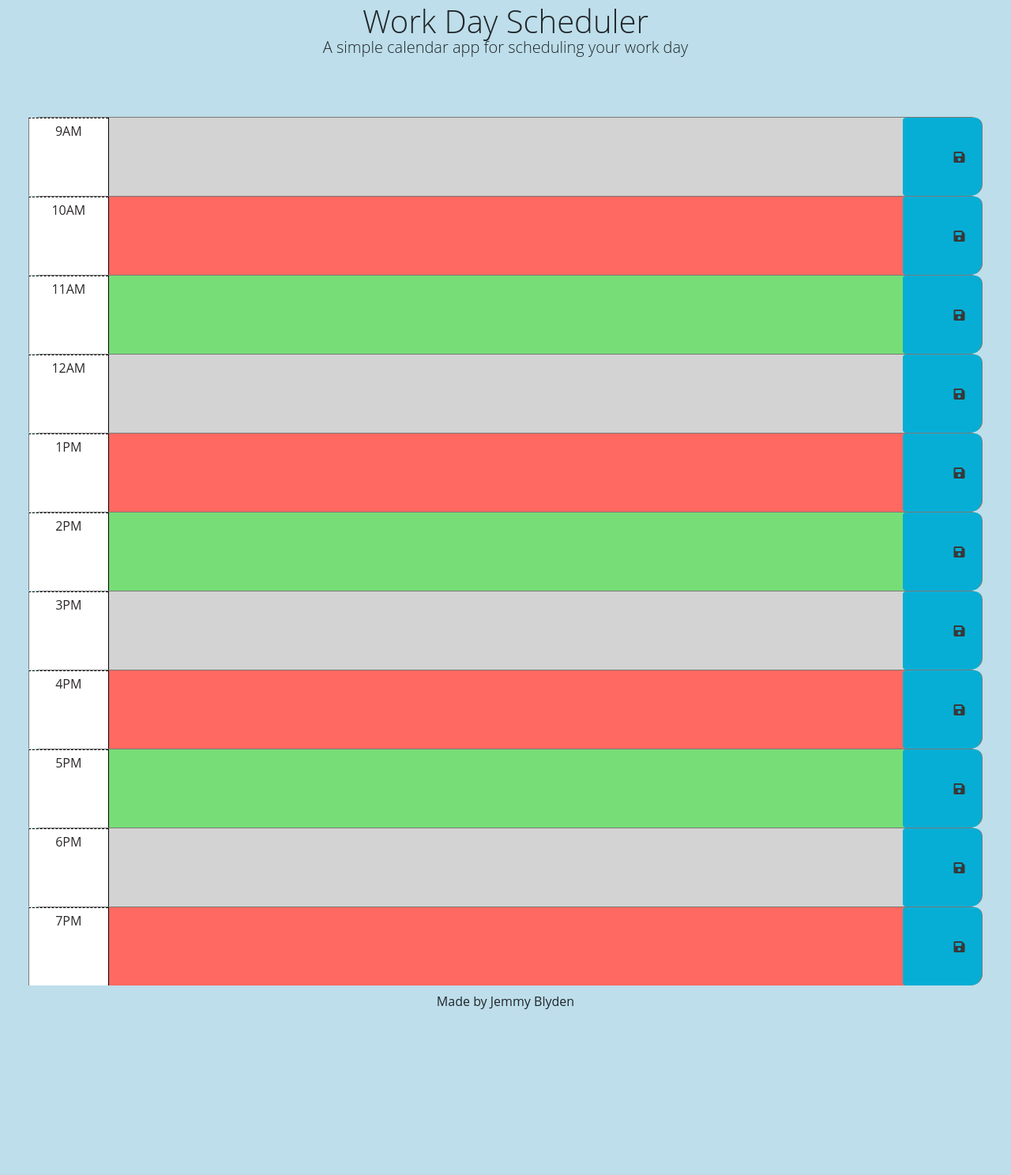
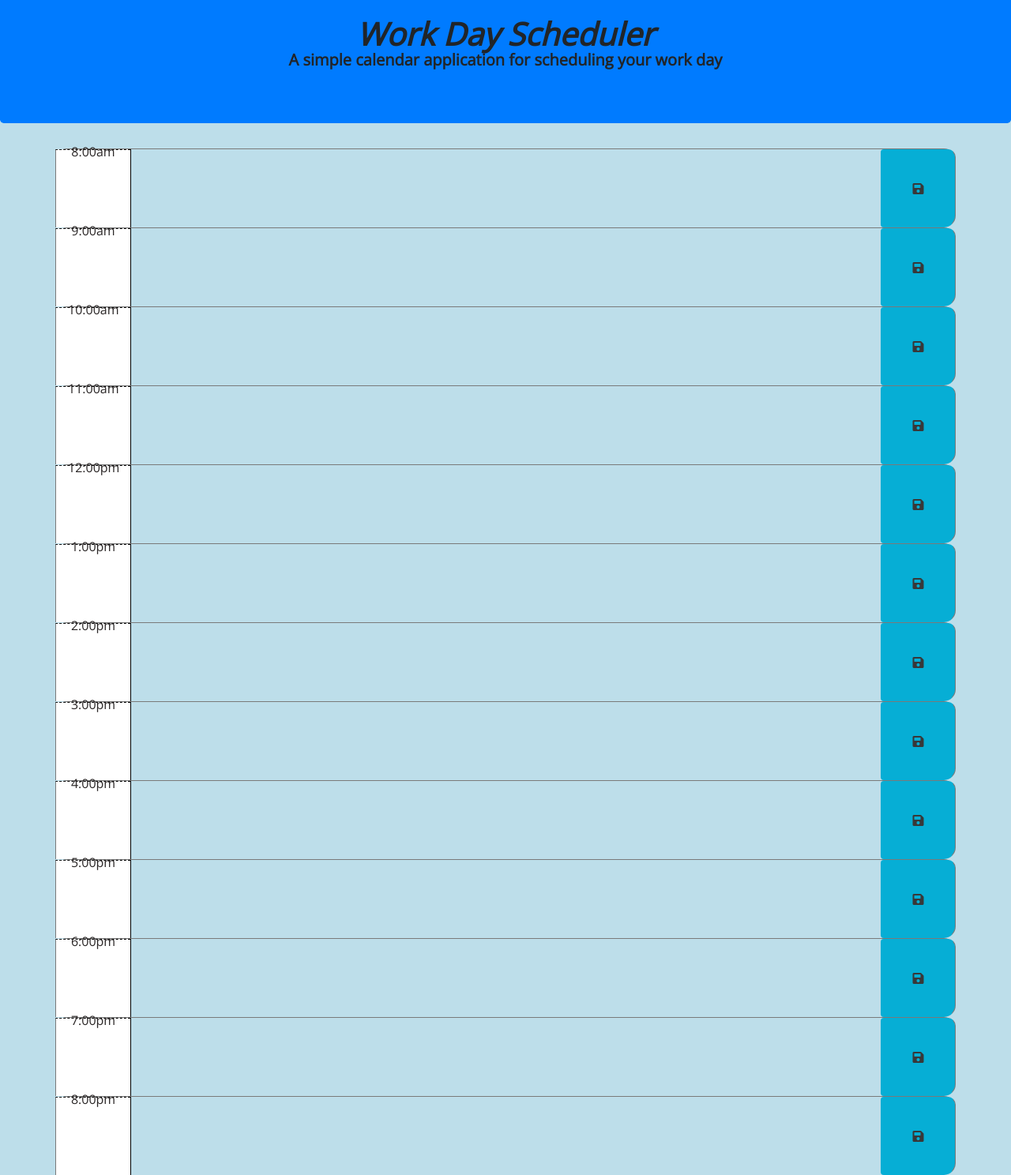
Before and after one commit to LatinLady/work-day-scheduler, a plain HTML site: page index.html in a window 1280 px wide. Shown: the part 45-1533 px from the top of the page at 79% size. Before the commit the page ends 1334 px from the top, so only its background shows below. Drawn offline with nearby package versions, Linux system fonts and the light colour scheme.

Commit message:
insert more time lines

```diff
--- a/index.html
+++ b/index.html
@@ -1,135 +1,148 @@
 <!DOCTYPE html>
 <html lang="en">
-  <head>
+
+<head>
     <meta charset="UTF-8" />
     <meta name="viewport" content="width=device-width, initial-scale=1.0" />
     <meta http-equiv="X-UA-Compatible" content="ie=edge" />
-    <link
-      href="https://cdn.jsdelivr.net/npm/bootstrap@5.1.3/dist/css/bootstrap.min.css"
-      rel="stylesheet"
-      integrity="sha384-1BmE4kWBq78iYhFldvKuhfTAU6auU8tT94WrHftjDbrCEXSU1oBoqyl2QvZ6jIW3"
-      crossorigin="anonymous"
-    />
-    <link
-      rel="stylesheet"
-      href="https://use.fontawesome.com/releases/v5.8.1/css/all.css"
-      integrity="sha384-50oBUHEmvpQ+1lW4y57PTFmhCaXp0ML5d60M1M7uH2+nqUivzIebhndOJK28anvf"
-      crossorigin="anonymous"
-    />
-    <link
-      href="https://fonts.googleapis.com/css2?family=Fira+Sans:wght@400;700&display=swap"
-      rel="stylesheet"
-    />
+    <link rel="stylesheet" href="https://stackpath.bootstrapcdn.com/bootstrap/4.3.1/css/bootstrap.min.css" />
+    <link rel="stylesheet" href="https://use.fontawesome.com/releases/v5.8.1/css/all.css"
+        integrity="sha384-50oBUHEmvpQ+1lW4y57PTFmhCaXp0ML5d60M1M7uH2+nqUivzIebhndOJK28anvf" crossorigin="anonymous" /> <!--allows save button to have the icon "save" optional-->
+    <link href="https://fonts.googleapis.com/css?family=Open+Sans&display=swap" rel="stylesheet" /> <!--font families-->
     <link rel="stylesheet" href="style.css" />
     <title>Work Day Scheduler</title>
-  </head>
+</head>
 
-  <body>
-    <header class="p-5 mb-4">
-      <h1 class="display-3">Work Day Scheduler</h1>
-      <p class="lead">A simple calendar app for scheduling your work day</p>
-      <p id="currentDay" class="lead"></p>
+<body>
+    <header class="jumbotron bg-primary"> <!--use of bootstrap component-->
+        <h1 class="font-italic font-weight-bold text-gray display-3">Work Day Scheduler</h1>
+        <p class="text-gray font-weight-bold lead">A simple calendar application for scheduling your work day</p>
+        <p id="currentDay" class="text-gray font-weight-bold lead"></p>
     </header>
-    <div class="container-fluid px-5">
+    <div class="container">
+        <!-- list timeblocks from 24 hour clock and 12 hours clock translation from 8:00am till 8:00pm -->
+        <div id="hour8" class="row time-block">
+            <div class="col-md-1 hour">
+                8:00am
+            </div>
+            <textarea class="col-md-10 description">
+            </textarea>
+            <button class="btn saveBtn col-md-1"><i class="fas fa-save"></i></button>
+        </div>
 
-      <div id="hour-9" class="row time-block past">
-        <div class="col-2 col-md-1 hour text-center py-3">9AM</div>
-        <textarea class="col-8 col-md-10 description" rows="3"> </textarea>
-        <button class="btn saveBtn col-2 col-md-1" aria-label="save">
-          <i class="fas fa-save" aria-hidden="true"></i>
-        </button>
+        <div id="hour9" class="row time-block">
+            <div class="col-md-1 hour">
+                9:00am
+            </div>
+            <textarea class="col-md-10 description">
+            </textarea>
+            <button class="btn saveBtn col-md-1"><i class="fas fa-save"></i></button>
+        </div>
+
+        <div id="hour10" class="row time-block">
+            <div class="col-md-1 hour">
+                10:00am
+            </div>
+            <textarea class="col-md-10 description">
+            </textarea>
+            <button class="btn saveBtn col-md-1"><i class="fas fa-save"></i></button>
+        </div>
+
+        <div id="hour11" class="row time-block">
+            <div class="col-md-1 hour">
+                11:00am
+            </div>
+            <textarea class="col-md-10 description">
+            </textarea>
+            <button class="btn saveBtn col-md-1"><i class="fas fa-save"></i></button>
+        </div>
+
+        <div id="hour12" class="row time-block">
+            <div class="col-md-1 hour">
+                12:00pm
+            </div>
+            <textarea class="col-md-10 description">
+            </textarea>
+            <button class="btn saveBtn col-md-1"><i class="fas fa-save"></i></button>
+        </div>
+
+        <div id="hour13" class="row time-block">
+            <div class="col-md-1 hour">
+                1:00pm
+            </div>
+            <textarea class="col-md-10 description">
+            </textarea>
+            <button class="btn saveBtn col-md-1"><i class="fas fa-save"></i></button>
+        </div>
+
+        <div id="hour14" class="row time-block">
+            <div class="col-md-1 hour">
+                2:00pm
+            </div>
+            <textarea class="col-md-10 description">
+            </textarea>
+            <button class="btn saveBtn col-md-1"><i class="fas fa-save"></i></button>
+        </div>
+
+        <div id="hour15" class="row time-block">
+            <div class="col-md-1 hour">
+                3:00pm
+            </div>
+            <textarea class="col-md-10 description">
+            </textarea>
+            <button class="btn saveBtn col-md-1"><i class="fas fa-save"></i></button>
+        </div>
+
+        <div id="hour16" class="row time-block">
+            <div class="col-md-1 hour">
+                4:00pm
+            </div>
+            <textarea class="col-md-10 description">
+            </textarea>
+            <button class="btn saveBtn col-md-1"><i class="fas fa-save"></i></button>
+        </div>
+
+        <div id="hour17" class="row time-block">
+            <div class="col-md-1 hour">
+                5:00pm
+            </div>
+            <textarea class="col-md-10 description">
+            </textarea>
+            <button class="btn saveBtn col-md-1"><i class="fas fa-save"></i></button>
+        </div>
+
+        <div id="hour18" class="row time-block">
+          <div class="col-md-1 hour">
+              6:00pm
+          </div>
+          <textarea class="col-md-10 description">
+          </textarea>
+          <button class="btn saveBtn col-md-1"><i class="fas fa-save"></i></button>
+        </div>
+
+        <div id="hour19" class="row time-block">
+          <div class="col-md-1 hour">
+              7:00pm
+          </div>
+          <textarea class="col-md-10 description">
+          </textarea>
+          <button class="btn saveBtn col-md-1"><i class="fas fa-save"></i></button>
+        </div>
+
+        <div id="hour20" class="row time-block">
+          <div class="col-md-1 hour">
+              8:00pm
+          </div>
+          <textarea class="col-md-10 description">
+          </textarea>
+          <button class="btn saveBtn col-md-1"><i class="fas fa-save"></i></button>
       </div>
 
 
-      <div id="hour-10" class="row time-block present">
-        <div class="col-2 col-md-1 hour text-center py-3">10AM</div>
-        <textarea class="col-8 col-md-10 description" rows="3"> </textarea>
-        <button class="btn saveBtn col-2 col-md-1" aria-label="save">
-          <i class="fas fa-save" aria-hidden="true"></i>
-        </button>
-      </div>
+        <!-- jquery and moment links from https://cdnjs.com/libraries/moment.js/-->
+        <script src="https://ajax.googleapis.com/ajax/libs/jquery/3.5.1/jquery.min.js"></script>
+        <script src="script.js"></script>
+        <script src="https://cdnjs.cloudflare.com/ajax/libs/moment.js/2.27.0/moment.min.js"></script>
+</body>
 
-
-      <div id="hour-11" class="row time-block future">
-        <div class="col-2 col-md-1 hour text-center py-3">11AM</div>
-        <textarea class="col-8 col-md-10 description" rows="3"> </textarea>
-        <button class="btn saveBtn col-2 col-md-1" aria-label="save">
-          <i class="fas fa-save" aria-hidden="true"></i>
-        </button>
-      </div>
-
-      <div id="hour-12" class="row time-block past">
-        <div class="col-2 col-md-1 hour text-center py-3">12AM</div>
-        <textarea class="col-8 col-md-10 description" rows="3"> </textarea>
-        <button class="btn saveBtn col-2 col-md-1" aria-label="save">
-          <i class="fas fa-save" aria-hidden="true"></i>
-        </button>
-      </div>
-
-      <div id="hour-13" class="row time-block present">
-        <div class="col-2 col-md-1 hour text-center py-3">1PM</div>
-        <textarea class="col-8 col-md-10 description" rows="3"> </textarea>
-        <button class="btn saveBtn col-2 col-md-1" aria-label="save">
-          <i class="fas fa-save" aria-hidden="true"></i>
-        </button>
-      </div>
-
-      <div id="hour-14" class="row time-block future">
-        <div class="col-2 col-md-1 hour text-center py-3">2PM</div>
-        <textarea class="col-8 col-md-10 description" rows="3"> </textarea>
-        <button class="btn saveBtn col-2 col-md-1" aria-label="save">
-          <i class="fas fa-save" aria-hidden="true"></i>
-        </button>
-      </div>
-
-      <div id="hour-15" class="row time-block past">
-        <div class="col-2 col-md-1 hour text-center py-3">3PM</div>
-        <textarea class="col-8 col-md-10 description" rows="3"> </textarea>
-        <button class="btn saveBtn col-2 col-md-1" aria-label="save">
-          <i class="fas fa-save" aria-hidden="true"></i>
-        </button>
-      </div>
-
-      <div id="hour-16" class="row time-block present">
-        <div class="col-2 col-md-1 hour text-center py-3">4PM</div>
-        <textarea class="col-8 col-md-10 description" rows="3"> </textarea>
-        <button class="btn saveBtn col-2 col-md-1" aria-label="save">
-          <i class="fas fa-save" aria-hidden="true"></i>
-        </button>
-      </div>
-
-      <div id="hour-17" class="row time-block future">
-        <div class="col-2 col-md-1 hour text-center py-3">5PM</div>
-        <textarea class="col-8 col-md-10 description" rows="3"> </textarea>
-        <button class="btn saveBtn col-2 col-md-1" aria-label="save">
-          <i class="fas fa-save" aria-hidden="true"></i>
-        </button>
-      </div>
-
-      <div id="hour-18" class="row time-block past">
-        <div class="col-2 col-md-1 hour text-center py-3">6PM</div>
-        <textarea class="col-8 col-md-10 description" rows="3"> </textarea>
-        <button class="btn saveBtn col-2 col-md-1" aria-label="save">
-          <i class="fas fa-save" aria-hidden="true"></i>
-        </button>
-      </div>
-
-      <div id="hour-19" class="row time-block present">
-        <div class="col-2 col-md-1 hour text-center py-3">7PM</div>
-        <textarea class="col-8 col-md-10 description" rows="3"> </textarea>
-        <button class="btn saveBtn col-2 col-md-1" aria-label="save">
-          <i class="fas fa-save" aria-hidden="true"></i>
-        </button>
-    </div>
-
-    <script src="https://cdnjs.cloudflare.com/ajax/libs/jquery/3.2.1/jquery.min.js"></script>
-    <script src="https://cdn.jsdelivr.net/npm/dayjs@1.11.3/dayjs.min.js"
-    integrity="sha256-iu/zLUB+QgISXBLCW/mcDi/rnf4m4uEDO0wauy76x7U="
-    crossorigin="anonymous"></script>
-
-    <script src="script.js"></script>
-    <footer>
-        Made by Jemmy Blyden
-    </footer>
-  </body>
 </html>
```
